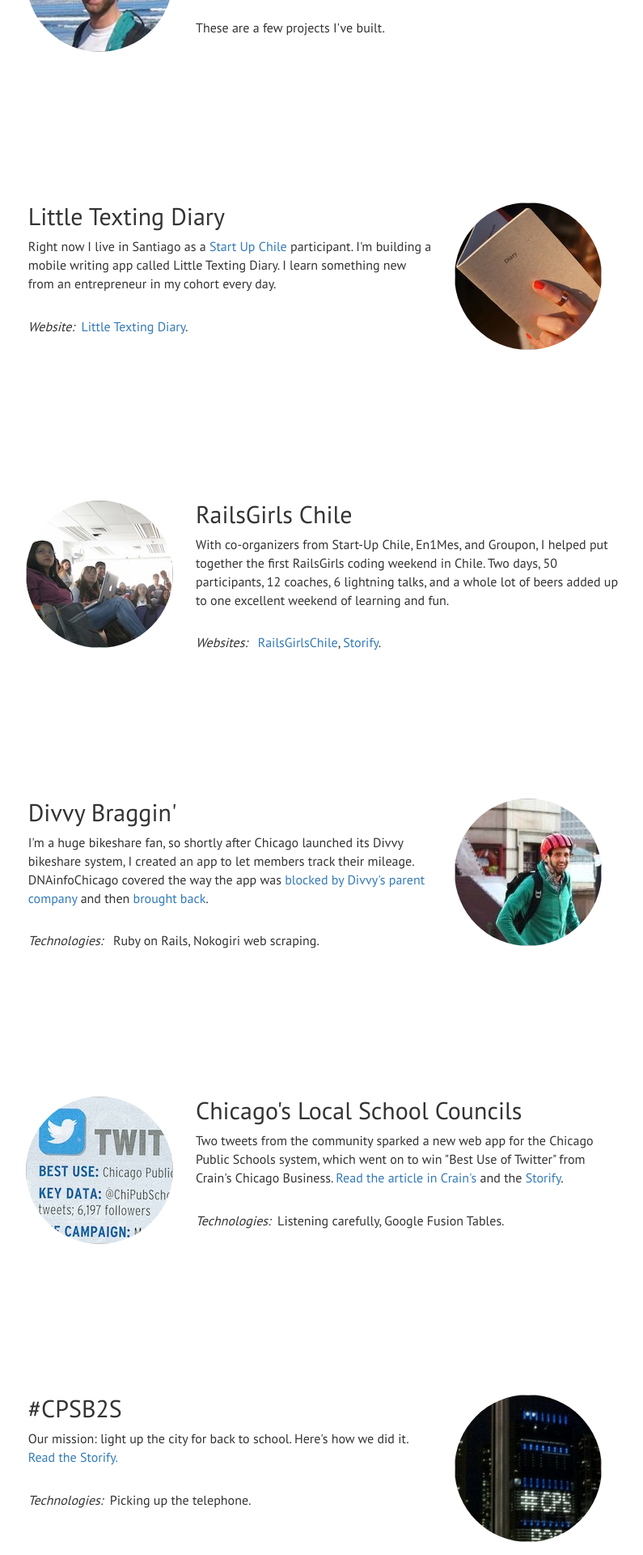
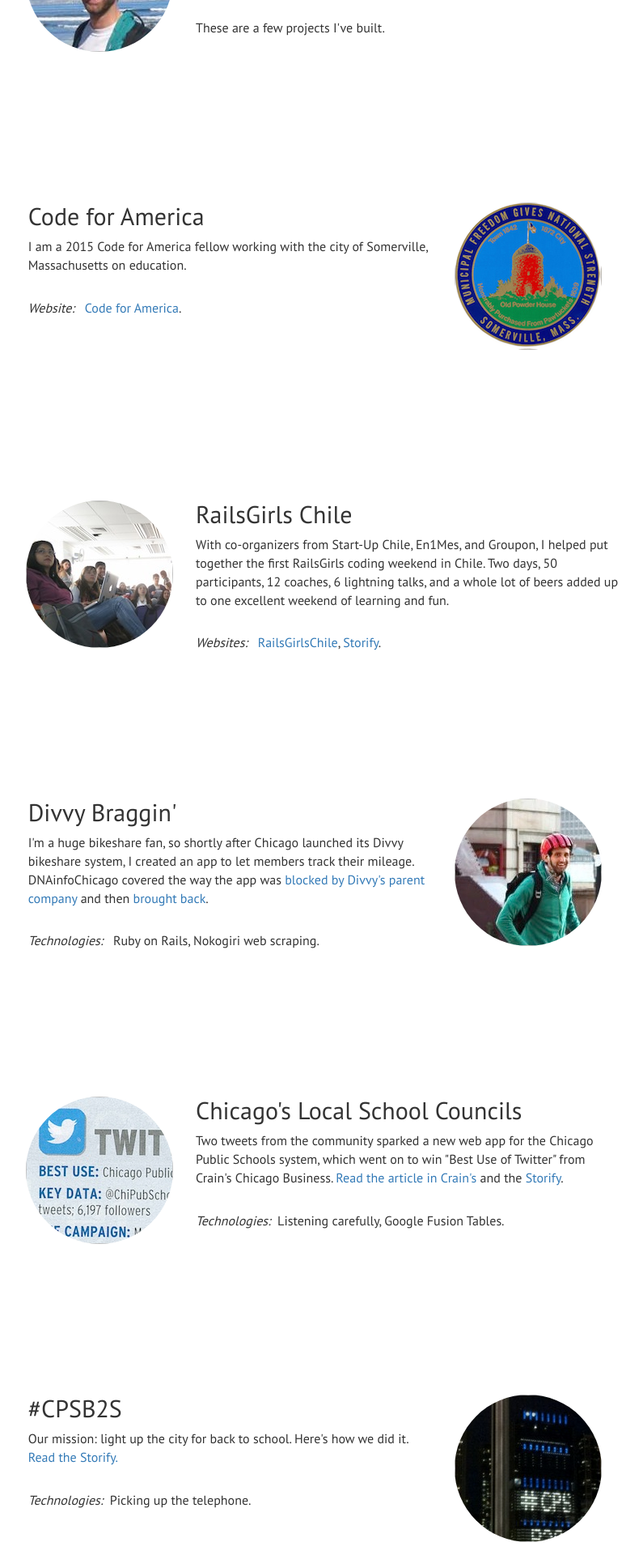
Before and after one commit to alexsoble/alexsoble, a Jekyll site: the page built from index.html, in a window 1280 px wide. Shown: the part 320-2240 px from the top of the page at 81% size, without its empty margins (252-1047 px from the left). Built offline with Jekyll 4.4.1, drawn with Linux system fonts in a browser that asks for light colours; nearby versions of some CDN libraries; some of the changed text lies outside the part shown.

Commit message:
LTD >> CFA on homepage

```diff
--- a/_layouts/default.html
+++ b/_layouts/default.html
@@ -65,7 +65,10 @@
       <p>HTML5/CSS3,
         <a href="http://fancyapps.com/fancybox/#license">fancyBox</a>,
         <a href="http://jekyllrb.com/">Jekyll</a>,
-        <a href="http://pages.github.com/">Github Pages</a>
+        <a href="http://pages.github.com/">Github Pages</a>.
+        <br/>
+        <a href="http://commons.wikimedia.org/wiki/File:Somerville_City_Hall.jpg">Somerville City Hall image</a> taken by Wikipedia user <a href="http://commons.wikimedia.org/wiki/User:Magicpiano">"Magicpiano"</a>.
+        <br/>
       </p>
     </div>
   </footer>
--- a/_sass/styling.scss
+++ b/_sass/styling.scss
@@ -78,7 +78,7 @@
 
 footer {
   height: 120px;
-  padding: 2%;
+  padding: 0 2%;
   background-color: #8B2323;
   p, h2, a {
     color: white;
@@ -153,9 +153,9 @@
 
 #cpsb2s-image.alt { background: url("/assets/images/cps-b2s-alt.png"); }
 
-#ltd-image { background: url("/assets/images/ltd-image.png"); }
+#cfa-image { background: url("/assets/images/somerville-city-hall.jpg"); }
 
-#ltd-image.alt { background: url("/assets/images/ltd-image-alt.jpg"); }
+#cfa-image.alt { background: url("/assets/images/somerville-seal.jpg"); }
 
 #railsgirls-image { background: url("/assets/images/railsgirls.jpg"); }
 
--- a/css/styling.css
+++ b/css/styling.css
@@ -105,7 +105,7 @@
 /* line 79, ../_sass/styling.scss */
 footer {
   height: 120px;
-  padding: 2%;
+  padding: 0 2%;
   background-color: #8B2323;
 }
 /* line 83, ../_sass/styling.scss */
@@ -217,13 +217,13 @@
 }
 
 /* line 156, ../_sass/styling.scss */
-#ltd-image {
-  background: url("/assets/images/ltd-image.png");
+#cfa-image {
+  background: url("/assets/images/somerville-city-hall.jpg");
 }
 
 /* line 158, ../_sass/styling.scss */
-#ltd-image.alt {
-  background: url("/assets/images/ltd-image-alt.jpg");
+#cfa-image.alt {
+  background: url("/assets/images/somerville-seal.jpg");
 }
 
 /* line 160, ../_sass/styling.scss */
--- a/index.html
+++ b/index.html
@@ -19,11 +19,11 @@
 </div>
 
 <div class='block'>
-  <img id="ltd-image" class='circle-portrait right'>
-  <h2>Little Texting Diary</h2>
-  <p>Right now I live in Santiago as a <a href="http://www.startupchile.org/" target="_blank">Start Up Chile</a> participant. I'm building a mobile writing app called Little Texting Diary. I learn something new from an entrepreneur in my cohort every day.</p>
+  <img id="cfa-image" class='circle-portrait right'>
+  <h2>Code for America</h2>
+  <p>I am a 2015 Code for America fellow working with the city of Somerville, Massachusetts on education.</p>
   <br/>
-  <p><i>Website:</i> &nbsp;<a href="http://www.littletextingdiary.com">Little Texting Diary</a>.</p>
+  <p><i>Website:</i> &nbsp; <a href="http://www.codeforamerica.org/governments/somerville/">Code for America</a>.</p>
 </div>
 
 
```
Also changed, not shown: assets/images/somerville-city-hall.jpg (added), assets/images/somerville-seal.jpg (added).
